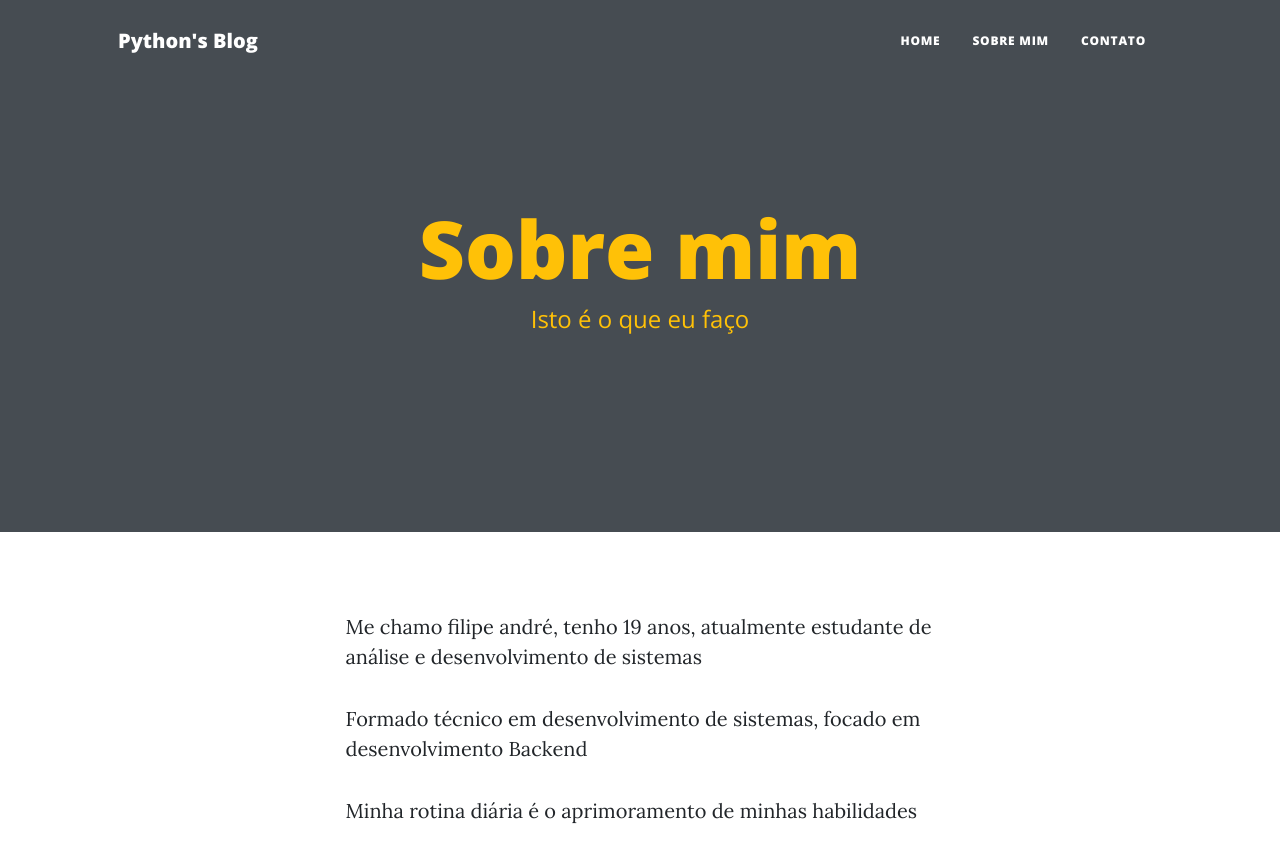
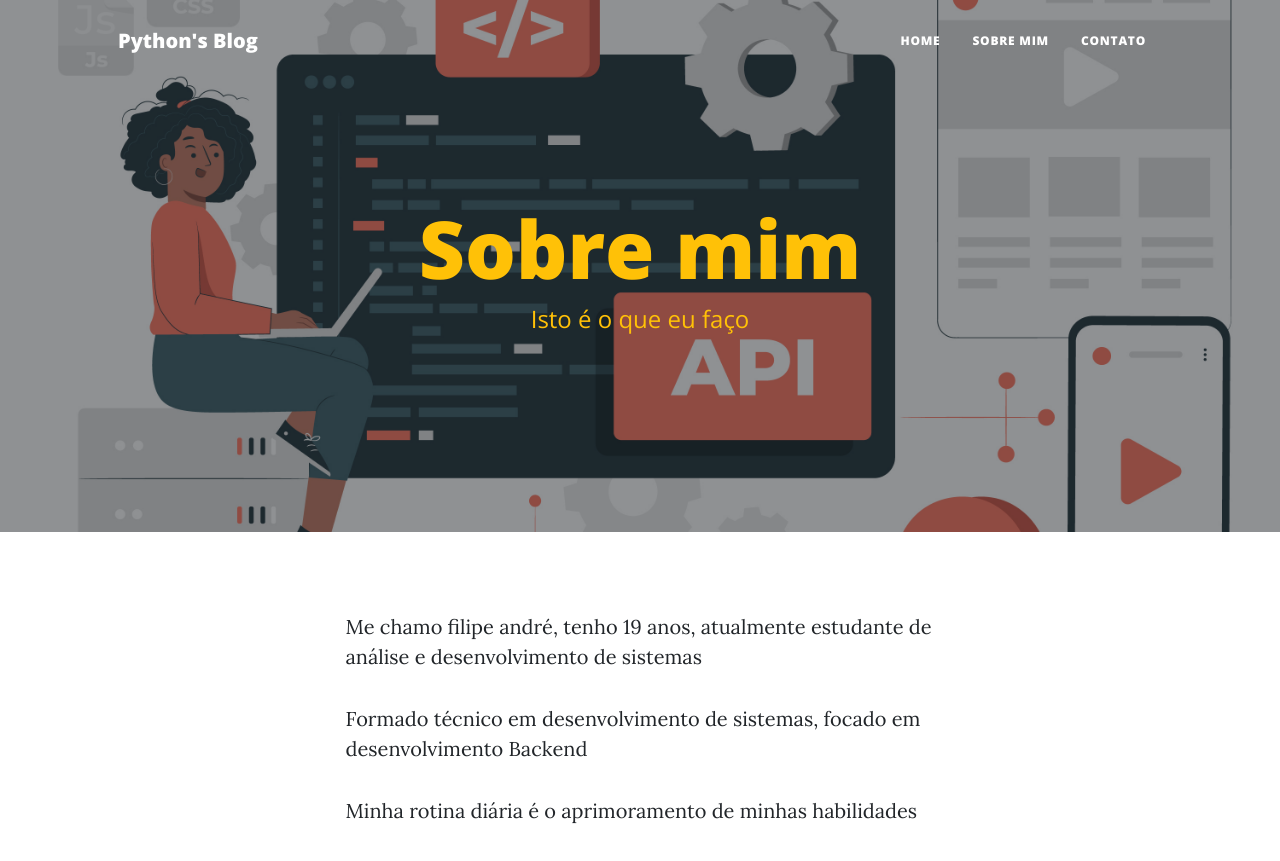
Before and after one commit to Flipedds/1-CodingMobile, a plain HTML site: page about.html in a window 1280 px wide. Shown: the top 861 px of the page. Drawn offline with nearby package versions, Linux system fonts and the light colour scheme.

Commit message:
fix: link para a imagem

```diff
--- a/about.html
+++ b/about.html
@@ -34,7 +34,7 @@
             </div>
         </nav>
         <!-- Page Header-->
-        <header class="masthead" style="background-image: url('assets/img/about-bg.jpg')">
+        <header class="masthead" style="background-image: url('assets/img/programming.jpg')">
             <div class="container position-relative px-4 px-lg-5">
                 <div class="row gx-4 gx-lg-5 justify-content-center">
                     <div class="col-md-10 col-lg-8 col-xl-7">
```
